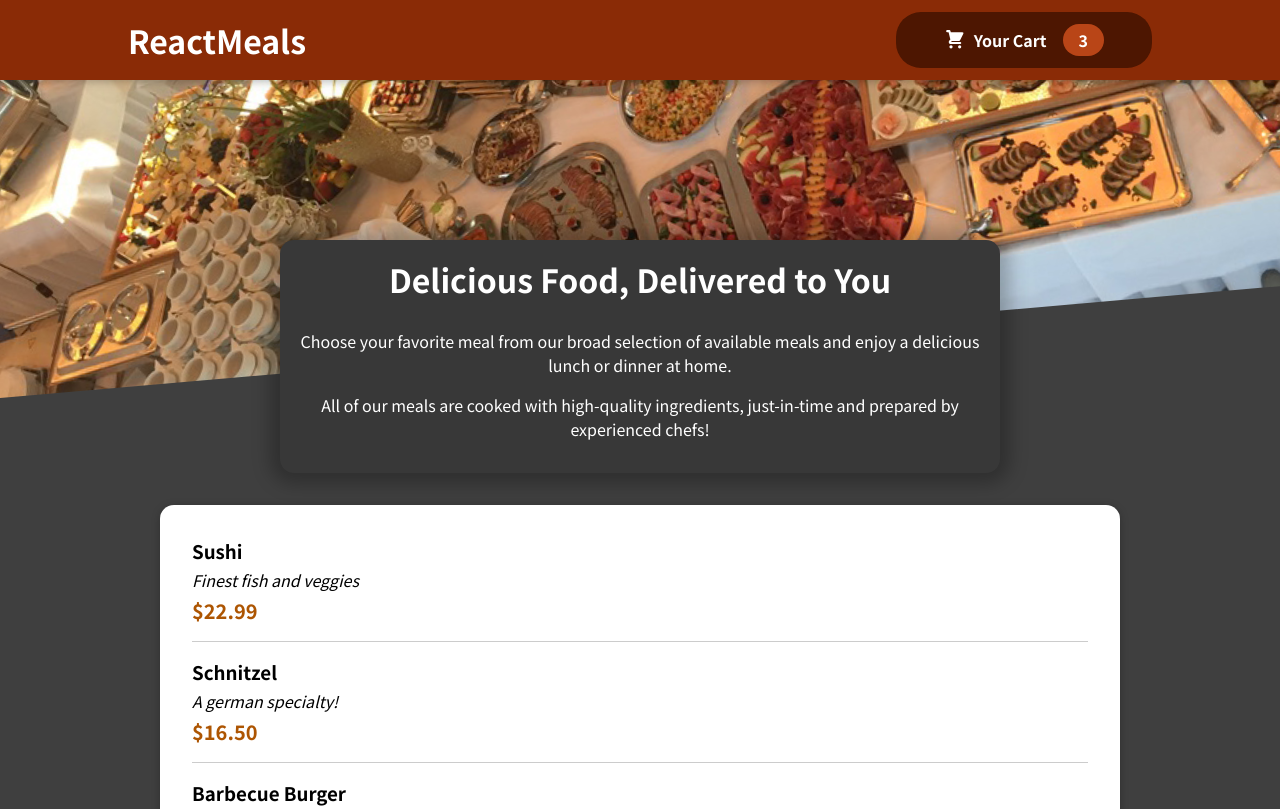
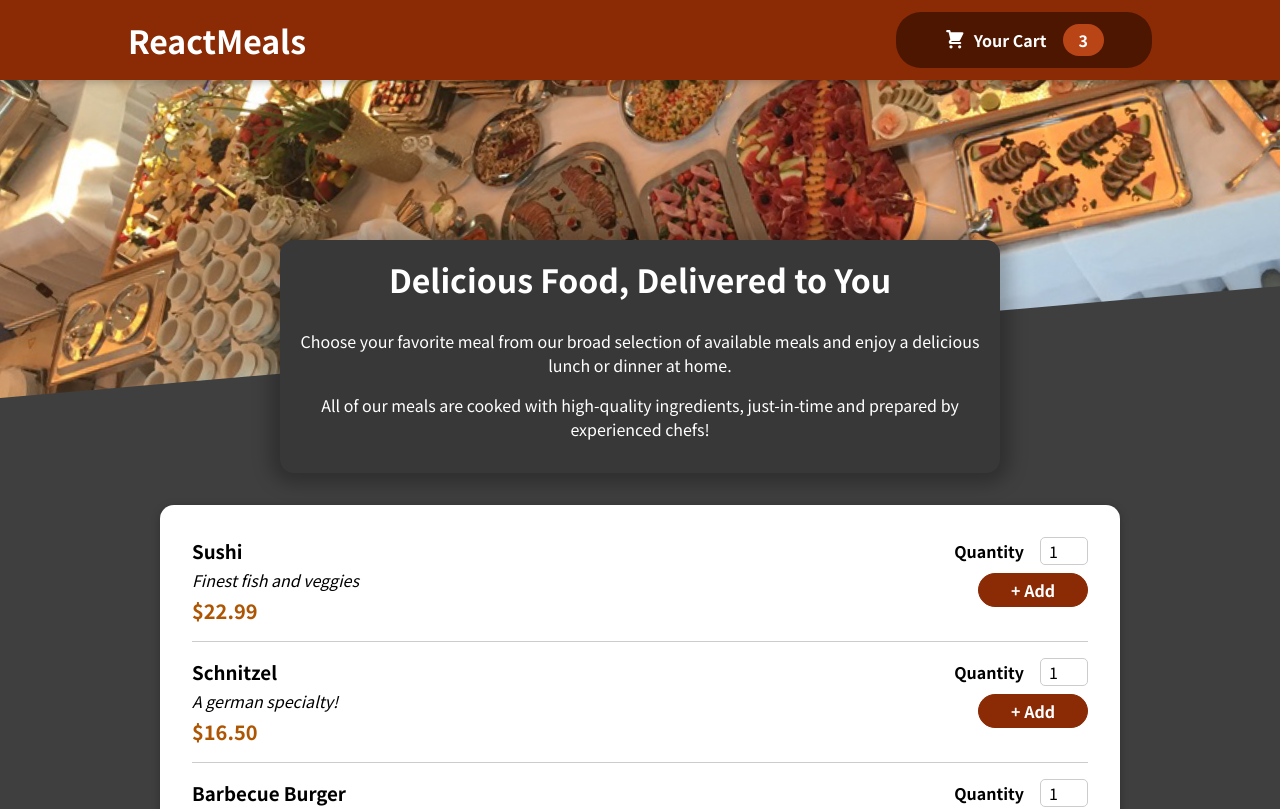
Before and after one commit to tenglishjr/food-order-app, a React (Create React App) app: page / in a window 1280 px wide. Shown: the top 809 px of the page. Built offline with nearby package versions, Linux system fonts and the light colour scheme.

Commit message:
Add | Meal item form components

```diff
--- a/src/components/Meals/AvailableMeals.js
+++ b/src/components/Meals/AvailableMeals.js
@@ -6,6 +6,7 @@
 const AvailableMeals = () => {
     const mealsList = DUMMY_MEALS.map(meal =>
         <MealItem
+            id={meal.id}
             key={meal.id}
             name={meal.name}
             description={meal.description}
--- a/src/components/Meals/MealItem/MealItem.js
+++ b/src/components/Meals/MealItem/MealItem.js
@@ -1,4 +1,5 @@
 import classes from '../../../styling/MealItem.module.css';
+import MealItemForm from "./MealtemForm";
 
 const MealItem = props => {
     const price = `$${props.price.toFixed(2)}`;
@@ -10,7 +11,7 @@
             <div className={classes.price}>{price}</div>
         </div>
         <div>
-
+            <MealItemForm id={props.id}/>
         </div>
     </li>
 };
--- a/src/components/Meals/MealItem/MealtemForm.js
+++ b/src/components/Meals/MealItem/MealtemForm.js
@@ -1,5 +1,21 @@
+import classes from '../../../styling/MealItemForm.module.css';
+import Input from "../../UI/Input";
 
-
-const MealItemForm = props => {};
+const MealItemForm = props => {
+    return <form className={classes.form}>
+        <Input
+            label="Quantity"
+            input={{
+                id: 'amount_' + props.id,
+                type: 'number',
+                min: '1',
+                max: '5',
+                step: '1',
+                defaultValue: '1'
+            }}
+        />
+        <button>+ Add</button>
+    </form>
+};
 
 export default MealItemForm;
--- /dev/null
+++ b/src/components/UI/Input.js
@@ -0,0 +1,10 @@
+import classes from "../../styling/Input.module.css";
+
+const Input = props => {
+    return <div className={classes.input}>
+        <label htmlFor={props.input.id}>{props.label}</label>
+        <input {...props.input}/>
+    </div>
+};
+
+export default Input;
--- /dev/null
+++ b/src/styling/Input.module.css
@@ -0,0 +1,18 @@
+.input {
+    display: flex;
+    align-items: center;
+    margin-bottom: 0.5rem;
+}
+
+.input label {
+    font-weight: bold;
+    margin-right: 1rem;
+}
+
+.input input {
+    width: 3rem;
+    border-radius: 5px;
+    border: 1px solid #ccc;
+    font: inherit;
+    padding-left: 0.5rem;
+}
```
Also changed, not shown: 1 other file (tests, documents, lock files or other folders).
